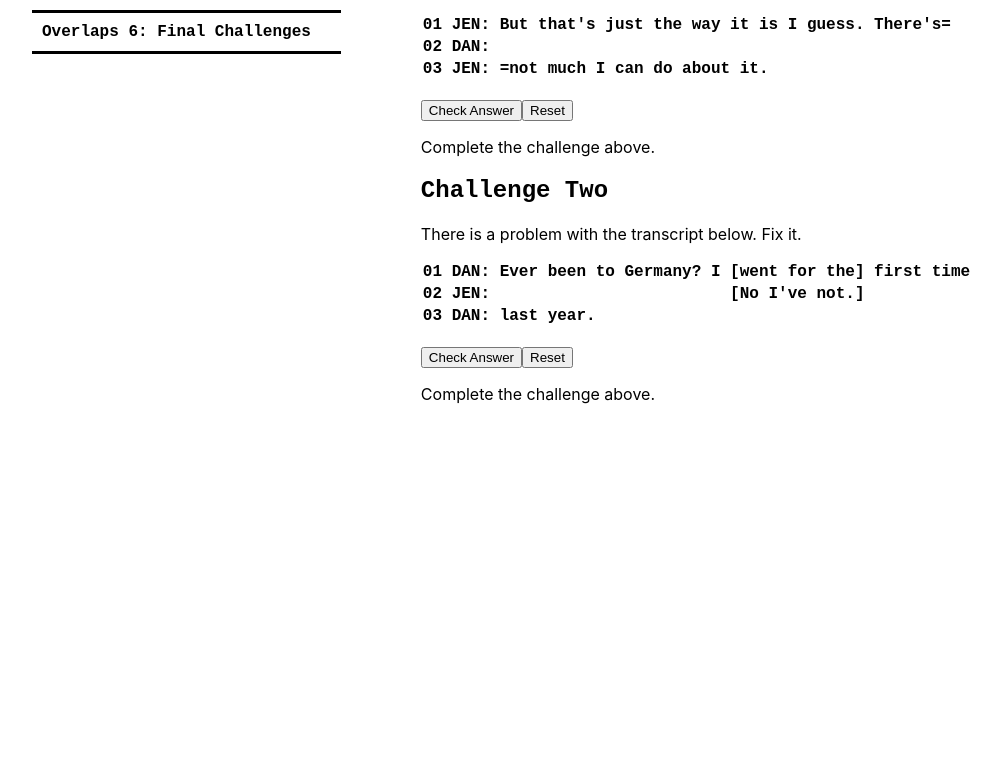
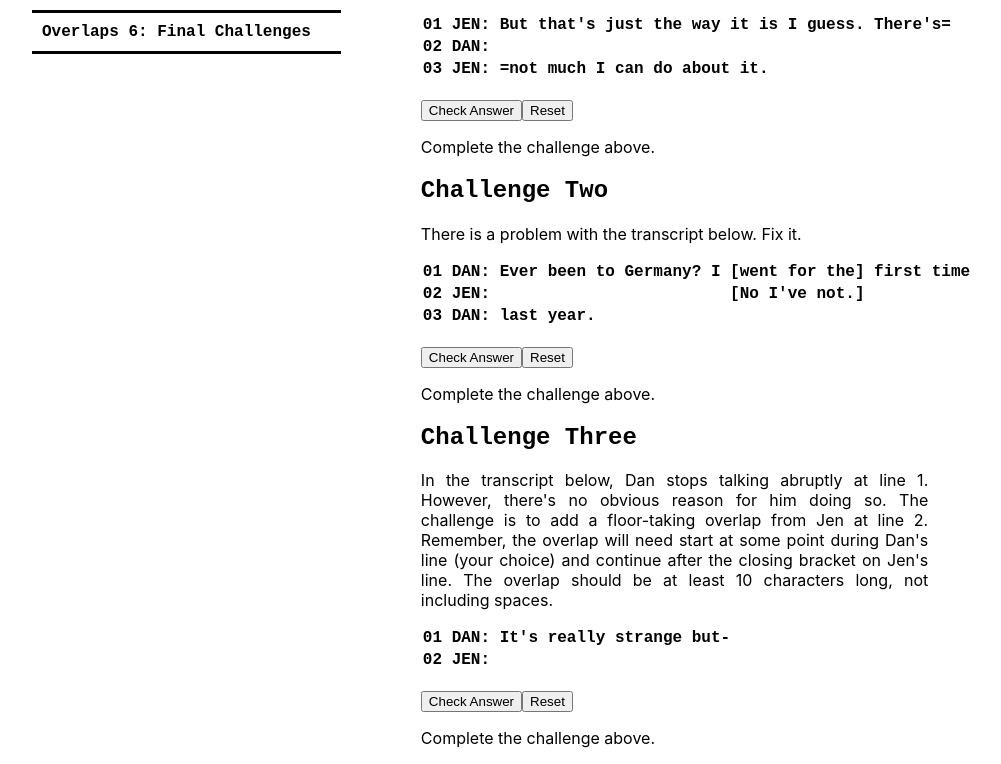
Before and after one commit to joseph-ford10/tutorial, a React (Create React App) app: page /overlap6 in a window 1280 px wide. Shown: the part 407-1171 px from the top of the page, without its empty margins (108-1109 px from the left). Before the commit the page ends 827 px from the top, so only its background shows below. Built offline with nearby package versions, Linux system fonts and the light colour scheme.

Commit message:
Add challenge three

```diff
--- a/src/Data.js
+++ b/src/Data.js
@@ -143,6 +143,18 @@ const overlap6Data = {
     `02 JEN:                         [No I've not.]`,
     `03 DAN: =last year.`,
   ],
+  challenge3Intro: `In the transcript below, Dan stops talking abruptly at line 1. However, there's no obvious reason
+  for him doing so. The challenge is to add a floor-taking overlap from Jen at line 2. Remember, the overlap will need
+  start at some point during Dan's line (your choice) and continue after the closing bracket on Jen's line. The overlap
+  should be at least 10 characters long, not including spaces.`,
+  challenge3Text: {
+    1: `01 DAN: It's really strange but-`,
+    2: `02 JEN:`,
+  },
+  challenge3Answer: [
+    `01 DAN: It's really strange [but-]`,
+    `02 JEN:                     [It i]s. It's strange.`,
+  ],
 }
 
 export { overlap1Data }
--- /dev/null
+++ b/src/FinalChallenge3.js
@@ -0,0 +1,76 @@
+import React from 'react'
+import FinalExercise from './FinalExercise'
+import { overlap6Data as o6Data } from './Data'
+
+const FinalChallenge3 = ({ complete, setComplete }) => {
+  const challenge3Check = (text) => {
+    const line1Open = text[1].indexOf('[')
+    const line1Close = text[1].indexOf(']')
+    const line2Open = text[2].indexOf('[')
+    const line2Close = text[2].indexOf(']')
+
+    const fullString1 = text[1]
+      .replace('[', '')
+      .replace(']', '')
+      .replace(/\s/g, '')
+
+    const fullString2 = text[2].replace(/\s/g, '')
+
+    const correctLength = line2Close - line2Open + 3
+
+    const string1NoSpace = `01DAN:It'sreallystrangebut-`
+
+    console.log(line2Close)
+
+    const string2AfterClose = fullString2.substring(fullString2.indexOf(']'))
+
+    console.log(string2AfterClose)
+
+    if (
+      line1Open !== -1 &&
+      line1Open === line2Open &&
+      line1Close !== -1 &&
+      line1Close === text[1].length - 1 &&
+      line1Close === line2Close
+    ) {
+      if (fullString1 !== string1NoSpace) {
+        return `That's not quite right. Did you change Dan's words?`
+      } else {
+        if (fullString2.length < 18) {
+          return `That's not quite right. Is your overlap at least 10 characters long?`
+        } else {
+          if (fullString2.charAt(6) !== '[') {
+            return `That's not quite right. Did you add text before Jen's square bracket?`
+          } else {
+            if (string2AfterClose.length > 1) {
+              return 'complete'
+            } else {
+              return `That's not quite right. Did you make sure the overlap continues after the final square bracket?`
+            }
+          }
+        }
+      }
+    } else {
+      return `That's not quite right. Are your square brackets in the right place?`
+    }
+  }
+
+  return (
+    <>
+      <section>
+        <h2 className="heading">Challenge Three</h2>
+        <p>{o6Data.challenge3Intro}</p>
+        <FinalExercise
+          check={challenge3Check}
+          transcriptText={o6Data.challenge3Text}
+          answer={o6Data.challenge3Answer}
+          complete={complete}
+          setComplete={setComplete}
+          challNum="3"
+        />
+      </section>
+    </>
+  )
+}
+
+export default FinalChallenge3
--- a/src/FinalExercise.js
+++ b/src/FinalExercise.js
@@ -51,7 +51,7 @@ const FinalExercise = ({
 
   const handleSubmit = (e) => {
     e.preventDefault()
-    if (check(text) == 'complete') {
+    if (check(text) === 'complete') {
       setMessage('Well done! Onto the next one?')
       setComplete((complete) => ({
         ...complete,
--- a/src/Overlap6.js
+++ b/src/Overlap6.js
@@ -1,6 +1,7 @@
 import React, { useState } from 'react'
 import FinalChallenge1 from './FinalChallenge1'
 import FinalChallenge2 from './FinalChallenge2'
+import FinalChallenge3 from './FinalChallenge3'
 import NavList from './NavList'
 
 const Overlap6 = () => {
@@ -18,6 +19,7 @@ const Overlap6 = () => {
         <h1 className="heading">Overlaps 6: Final Challenges</h1>
         <FinalChallenge1 complete={complete} setComplete={setComplete} />
         <FinalChallenge2 complete={complete} setComplete={setComplete} />
+        <FinalChallenge3 complete={complete} setComplete={setComplete} />
       </main>
     </>
   )
```
